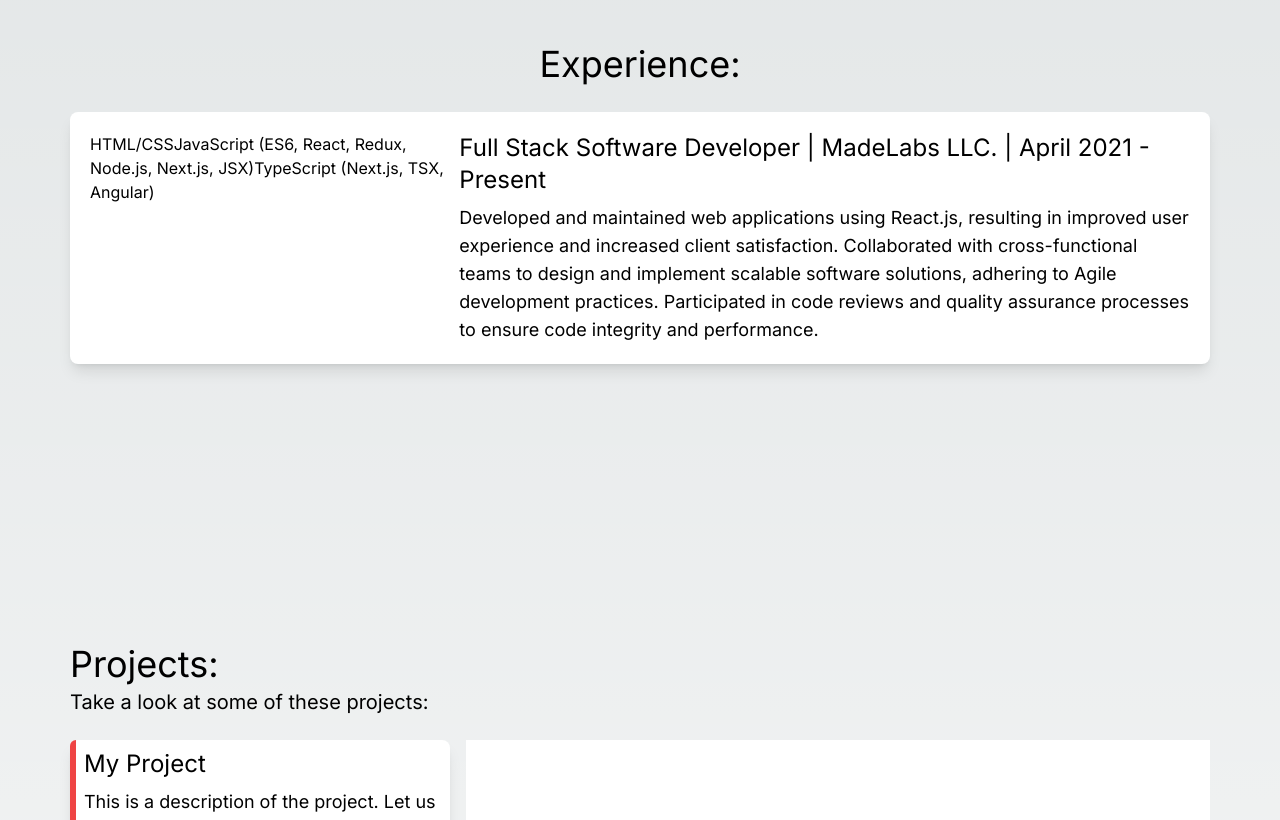
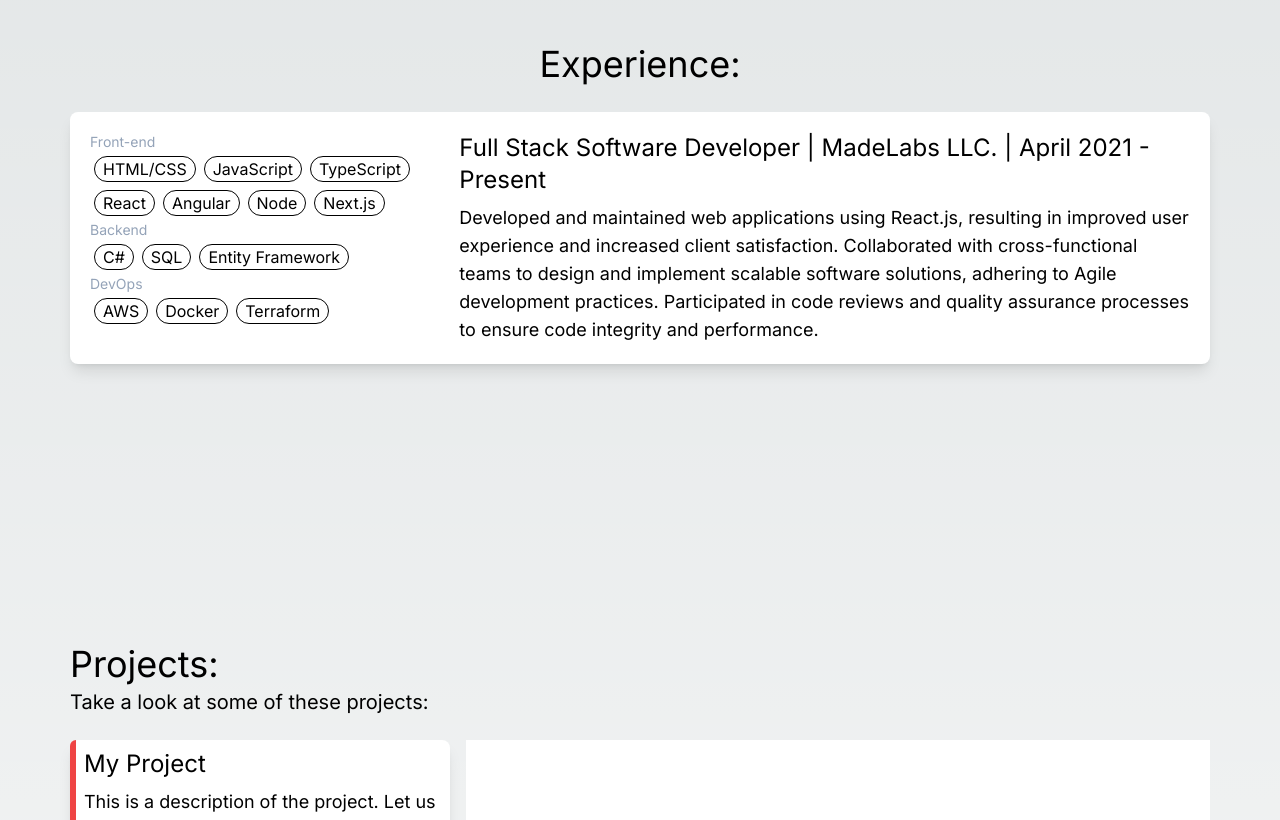
Before and after one commit to wade-loccisano/resume-site, a Next.js app: page / in a window 1280 px wide. Shown: the part 1180-2000 px from the top of the page. Built offline with nearby package versions, Linux system fonts and the light colour scheme.

Commit message:
Add experience badges.

```diff
--- a/app/page.tsx
+++ b/app/page.tsx
@@ -98,11 +98,33 @@
           Collaborated with cross-functional teams to design and implement scalable software solutions, adhering to Agile development practices.
           Participated in code reviews and quality assurance processes to ensure code integrity and performance.
     `,
-    technologies: [
-      "HTML/CSS",
-      "JavaScript (ES6, React, Redux, Node.js, Next.js, JSX)",
-      "TypeScript (Next.js, TSX, Angular)",
-    ],
+    technologies: {
+      // front-end
+      frontEnd: [
+        "HTML/CSS",
+        "JavaScript",
+        "TypeScript",
+        "React",
+        "Angular",
+        "Node",
+        "Next.js",
+      ],
+      backEnd: [
+        "C#",
+        "SQL",
+        "Entity Framework"
+      ],
+      devops: [
+        "AWS",
+        "Docker",
+        "Terraform",
+      ],
+
+
+      // "HTML/CSS",
+      // "JavaScript (ES6, React, Redux, Node.js, Next.js, JSX)",
+      // "TypeScript (Next.js, TSX, Angular)",
+    },
   },
 ];
 
@@ -302,7 +324,6 @@
               </p>
             </div> */}
             <div>
-              {/* Skills scroller */}
               <div className="py-4 flex flex-col justify-between lg:flex-row">
                 {experiences.map((experience, i) => {
                   return (
@@ -310,9 +331,53 @@
                       <div className="rounded-lg shadow-lg bg-white">
                         <div className="p-4">
                           <div className="flex flex-col lg:flex-row">
+
                             <div className="p-1 text-md basis-1/3">
-                              {experience.technologies}
+                              {/* {experience.technologies.map((technology) => {
+                                  return (
+                                    <div className="m-1 px-2 border border-black rounded-full">
+                                      {technology}
+                                    </div>
+                                  );
+                                })} */}
+                              <div className="text-sm text-slate-400">Front-end</div>
+                              <div className="flex flex-wrap">
+                                {experience.technologies.frontEnd.map((technology) => {
+                                  return (
+                                    <>
+                                      <div className="m-1 px-2 border border-black rounded-full">
+                                        {technology}
+                                      </div>
+                                    </>
+                                  );
+                                })}
+                              </div>
+                              <div className="text-sm text-slate-400">Backend</div>
+                              <div className="flex flex-wrap">
+                                {experience.technologies.backEnd.map((technology) => {
+                                  return (
+                                    <>
+                                      <div className="m-1 px-2 border border-black rounded-full">
+                                        {technology}
+                                      </div>
+                                    </>
+                                  );
+                                })}
+                              </div>
+                              <div className="text-sm text-slate-400">DevOps</div>
+                              <div className="flex flex-wrap">
+                                {experience.technologies.devops.map((technology) => {
+                                  return (
+                                    <>
+                                      <div className="m-1 px-2 border border-black rounded-full">
+                                        {technology}
+                                      </div>
+                                    </>
+                                  );
+                                })}
+                              </div>
                             </div>
+
                             <div className="p-1 basis-2/3">
                               <div className="text-2xl mb-2">
                                 {experience.titleLine}
--- a/tailwind.config.ts
+++ b/tailwind.config.ts
@@ -13,6 +13,9 @@
         "gradient-radial": "radial-gradient(var(--tw-gradient-stops))",
         "gradient-conic":
           "conic-gradient(from 180deg at 50% 50%, var(--tw-gradient-stops))",
+      },
+      colors: {
+        my_color: '#4dcb7a',
       },
       fontFamily: {
         sans: ['Inter', 'sans-serif'],
--- a/ui/theme-selector.tsx
+++ b/ui/theme-selector.tsx
@@ -8,25 +8,31 @@
   ];
   const [open, setOpen] = React.useState(false);
 
-  const openThemeSelect = (open) => {
+  const openThemeSelect = (open: boolean) => {
     setOpen(open);
     console.log('clicked ', open);
   }
   return (
-    <button
-      className="relative text-center"
-      onClick={() => openThemeSelect(!open)}
-    >
-      <div className="min-w-[90px]">
+    <div className='flex flex-col'>
+      <button
+        className="text-center min-w-[90px]"
+        onClick={() => openThemeSelect(!open)}
+      >
         Theme
+      </button>
+      <div className="">
+        {open && (
+          <div className="fixed inset-x-0 inset-y-0 flex flex-col z-10 shadow-md rounded-md bg-white">
+            <div className="px-4 py-2">
+              <div className="">
+                Light
+              </div>
+            </div>
+            <div className="px-4 py-2">Dark</div>
+            {/* <a href="#" className="block px-4 py-2 text-gray-200 hover:bg-gray-200">System</a> */}
+          </div>
+        )}
       </div>
-      {open && (
-        <div className="flex flex-col absolute  left-0 right-0 z-10 mt-2 shadow-md rounded-md py-2">
-          <a href="#" className="block px-4 py-2 text-gray-800 hover:bg-gray-200">Light</a>
-          <a href="#" className="block px-4 py-2 text-gray-800 hover:bg-gray-200">Dark</a>
-          <a href="#" className="block px-4 py-2 text-gray-800 hover:bg-gray-200">System</a>
-        </div>
-      )}
-    </button>
+    </div>
   );
 }
```
Also changed, not shown: 1 other file (tests, documents, lock files or other folders).
